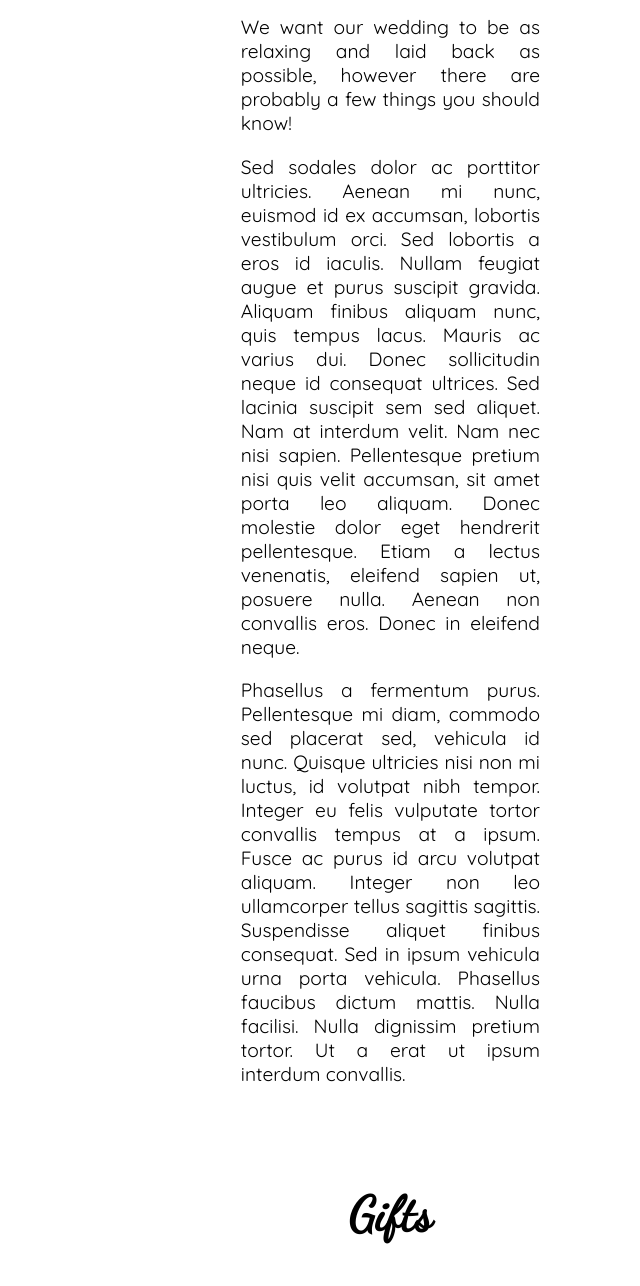
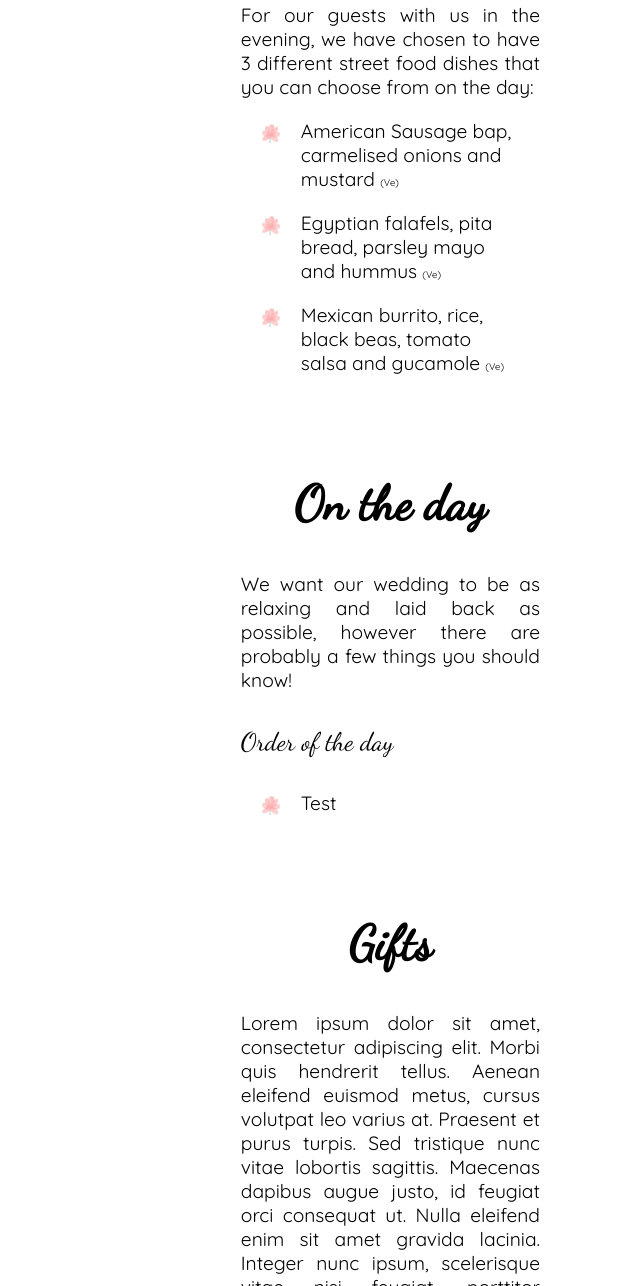
Before and after one commit to wilarthur/weddingwebsite, a plain HTML site: page draft-homepage.html in a window 1280 px wide. Shown: the part 5063-6349 px from the top of the page, without its empty margins (640-1280 px from the left). Drawn offline with Linux system fonts and the light colour scheme.

Commit message:
Menu options added

```diff
--- a/draft-homepage.html
+++ b/draft-homepage.html
@@ -132,15 +132,34 @@
                 <p>For our wedding breakfast during the day, you have a choice for each course. Please let us know about
                     your choices with your RSVP.</p>
                 <h4>Starters</h4>
+                <ul>
+                    <li>Pea croquettes with dill potato salad <span style="font-size:0.5em;">(Ve)</span></li>
+                    <li>Tomato confit, feta cheese, warm herby salsa & crostini <span
+                            style="font-size:0.5em;">(Ve)</span></li>
+                </ul>
                 <h4>Main Course</h4>
+                <ul>
+                    <li>Homemade potato gnocchi, spicy carrot tomato sauce, potato crisps <span
+                            style="font-size:0.5em;">(Ve)</span></li>
+                    <li>Vegan wellington served with roasted potato, glazed carrots and kale, served with gravy <span
+                            style="font-size:0.5em;">(Ve)</span></li>
+                </ul>
                 <h4>Desserts</h4>
+                <ul>
+                    <li>Eton mess with seasonal berries, homemade meringue <span style="font-size:0.5em;">(Ve)</span>
+                    </li>
+                    <li>Passion Fruit Posset <span style="font-size:0.5em;">(Ve)</span></li>
+                </ul>
                 <br>
                 <p>For our guests with us in the evening, we have chosen to have 3 different street food dishes that you
                     can choose from on the day:</p>
                 <ul>
-                    <li>American Sausage bap, carmelised onions and mustard</li>
-                    <li>Egyptian falafels, pita bread, parsley mayo and hummus</li>
-                    <li>Mexican burrito, rice, black beas, tomato salsa and gucamole</li>
+                    <li>American Sausage bap, carmelised onions and mustard <span style="font-size:0.5em;">(Ve)</span>
+                    </li>
+                    <li>Egyptian falafels, pita bread, parsley mayo and hummus <span
+                            style="font-size:0.5em;">(Ve)</span></li>
+                    <li>Mexican burrito, rice, black beas, tomato salsa and gucamole <span
+                            style="font-size:0.5em;">(Ve)</span></li>
                 </ul>
 
             </div>
@@ -150,27 +169,11 @@
                 <p>We want our wedding to be as relaxing and laid back as possible, however there are probably a few
                     things you should know!</p>
 
-                <p>Sed sodales dolor ac porttitor ultricies. Aenean mi nunc, euismod id ex accumsan, lobortis vestibulum
-                    orci. Sed lobortis
-                    a eros id iaculis. Nullam feugiat augue et purus suscipit gravida. Aliquam finibus aliquam nunc,
-                    quis tempus lacus.
-                    Mauris ac varius dui. Donec sollicitudin neque id consequat ultrices. Sed lacinia suscipit sem sed
-                    aliquet. Nam at
-                    interdum velit. Nam nec nisi sapien. Pellentesque pretium nisi quis velit accumsan, sit amet porta
-                    leo aliquam. Donec
-                    molestie dolor eget hendrerit pellentesque. Etiam a lectus venenatis, eleifend sapien ut, posuere
-                    nulla. Aenean non
-                    convallis eros. Donec in eleifend neque.</p>
+                <h4>Order of the day</h4>
 
-                <p>Phasellus a fermentum purus. Pellentesque mi diam, commodo sed placerat sed, vehicula id nunc.
-                    Quisque ultricies nisi
-                    non mi luctus, id volutpat nibh tempor. Integer eu felis vulputate tortor convallis tempus at a
-                    ipsum. Fusce ac purus id
-                    arcu volutpat aliquam. Integer non leo ullamcorper tellus sagittis sagittis. Suspendisse aliquet
-                    finibus consequat. Sed
-                    in ipsum vehicula urna porta vehicula. Phasellus faucibus dictum mattis. Nulla facilisi. Nulla
-                    dignissim pretium tortor.
-                    Ut a erat ut ipsum interdum convallis.</p>
+                <ul>
+                    <li>Test</li>
+                </ul>
 
             </div>
 
```
